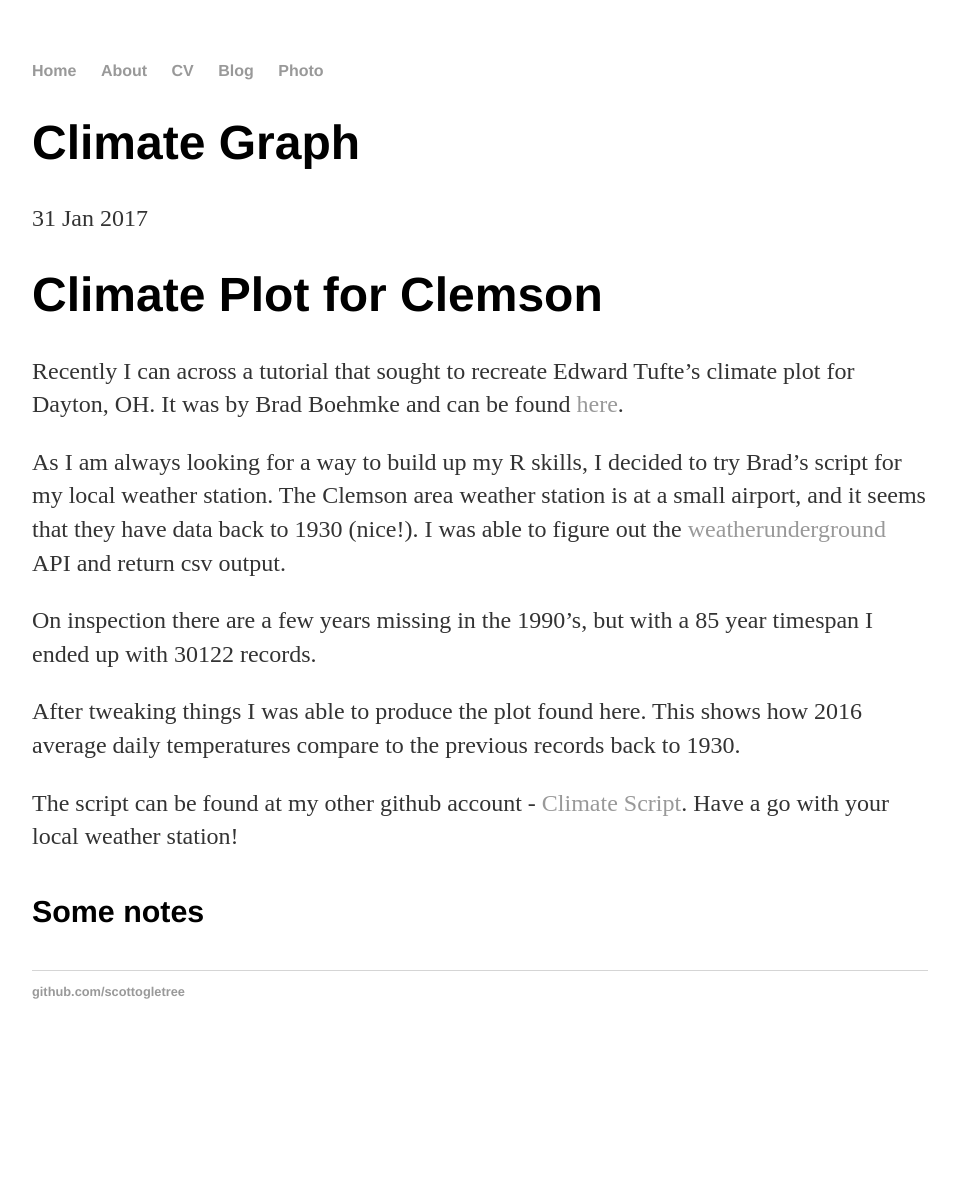
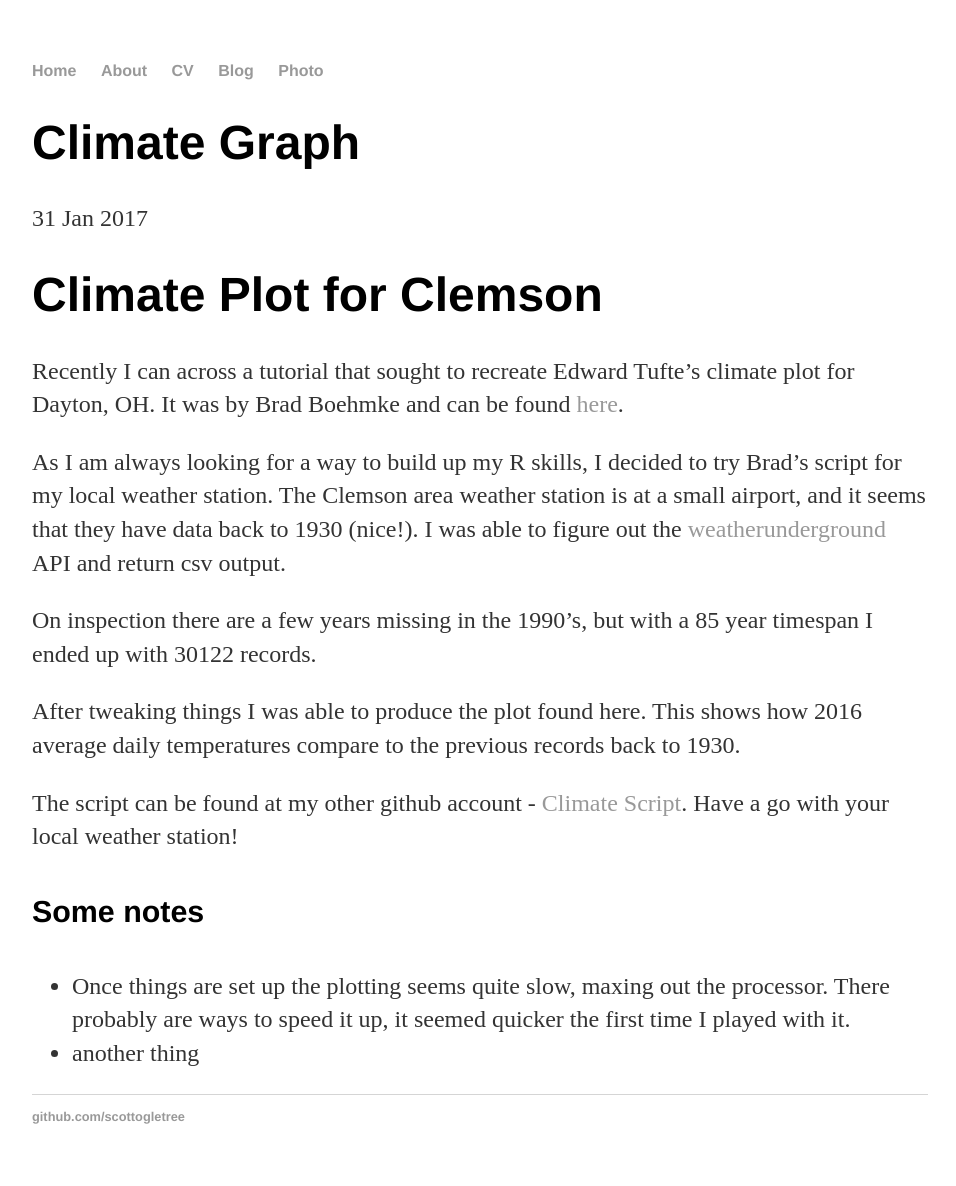
Before and after one commit to scottogletree/ogletrees.github.io, a Jekyll site: the page built from _posts/2017-01-31-climate-graph.md, in a window 1280 px wide. Shown: the whole page, without its empty margins (160-1116 px from the left). Built offline with Jekyll 4.4.1, drawn with Linux system fonts in a browser that asks for light colours; our own code applies the rules of GitHub Pages for plain Markdown files; before the commit the page ends 1061 px from its top, so only the background shows below that.

Commit message:
Update 2017-01-31-climate-graph.md

```diff
--- a/_posts/2017-01-31-climate-graph.md
+++ b/_posts/2017-01-31-climate-graph.md
@@ -13,3 +13,5 @@ After tweaking things I was able to produce the plot found here. This shows how
 The script can be found at my other github account - [Climate Script](https://github.com/ogletrees/ClimateStudy). Have a go with your local weather station!
 
 #### Some notes
+- Once things are set up the plotting seems quite slow, maxing out the processor. There probably are ways to speed it up, it seemed quicker the first time I played with it.
+- another thing
```
